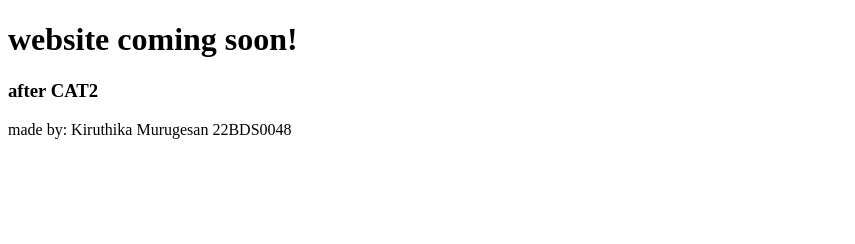
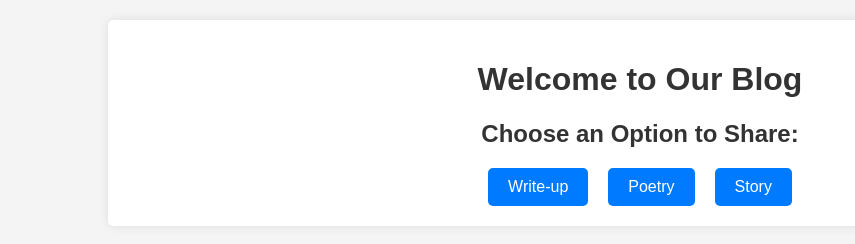
Before and after one commit to kiruthikaa-codes/blog_website, a plain HTML site: page index.html in a window 1280 px wide. Shown: the whole page, without its empty margins (0-855 px from the left). Drawn offline with Linux system fonts and the light colour scheme.

Commit message:
Update index.html

```diff
--- a/index.html
+++ b/index.html
@@ -1,13 +1,86 @@
 <!DOCTYPE html>
-<html>
+<html lang="en">
 <head>
+<meta charset="UTF-8">
+<meta name="viewport" content="width=device-width, initial-scale=1.0">
 <title>Blog Website</title>
-
+<style>
+    body {
+        font-family: Arial, sans-serif;
+        margin: 0;
+        padding: 0;
+        background-color: #f4f4f4;
+    }
+    .container {
+        width: 80%;
+        margin: 20px auto;
+        padding: 20px;
+        background-color: #fff;
+        border-radius: 5px;
+        box-shadow: 0 0 10px rgba(0, 0, 0, 0.1);
+    }
+    h1, h2 {
+        text-align: center;
+        color: #333;
+    }
+    .options {
+        display: flex;
+        justify-content: center;
+        margin-top: 20px;
+    }
+    .option {
+        margin: 0 10px;
+        padding: 10px 20px;
+        background-color: #007bff;
+        color: #fff;
+        text-decoration: none;
+        border-radius: 5px;
+        transition: background-color 0.3s;
+    }
+    .option:hover {
+        background-color: #0056b3;
+    }
+</style>
 </head>
 <body>
-<h1>website coming soon!</h1>
-<h3>after CAT2</h3>
-made by: Kiruthika Murugesan
-22BDS0048
+
+<div class="container">
+    <h1>Welcome to Our Blog</h1>
+    <h2>Choose an Option to Share:</h2>
+    <div class="options">
+        <a href="#" class="option" onclick="showForm('writeup')">Write-up</a>
+        <a href="#" class="option" onclick="showForm('poetry')">Poetry</a>
+        <a href="#" class="option" onclick="showForm('story')">Story</a>
+    </div>
+    <div id="writeupForm" style="display: none;">
+        <h2>Write-up</h2>
+        <textarea rows="5" cols="50" placeholder="Enter your write-up here..."></textarea>
+    </div>
+    <div id="poetryForm" style="display: none;">
+        <h2>Poetry</h2>
+        <textarea rows="5" cols="50" placeholder="Enter your poetry here..."></textarea>
+    </div>
+    <div id="storyForm" style="display: none;">
+        <h2>Story</h2>
+        <textarea rows="5" cols="50" placeholder="Enter your story here..."></textarea>
+    </div>
+</div>
+
+<script>
+    function showForm(formType) {
+        document.getElementById('writeupForm').style.display = 'none';
+        document.getElementById('poetryForm').style.display = 'none';
+        document.getElementById('storyForm').style.display = 'none';
+
+        if (formType === 'writeup') {
+            document.getElementById('writeupForm').style.display = 'block';
+        } else if (formType === 'poetry') {
+            document.getElementById('poetryForm').style.display = 'block';
+        } else if (formType === 'story') {
+            document.getElementById('storyForm').style.display = 'block';
+        }
+    }
+</script>
+
 </body>
 </html>
```
